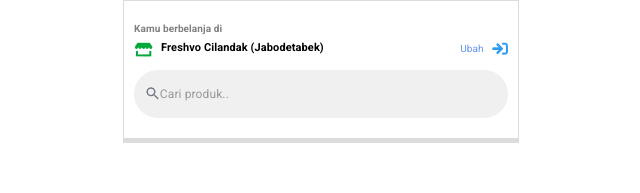
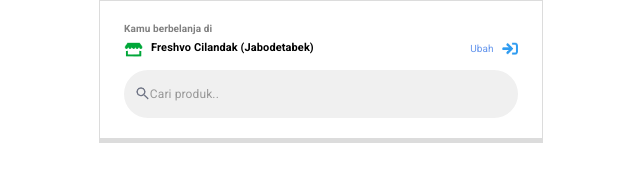
Before and after one commit to amelput/aplikasipertamaa, a React (Create React App) app: page / in a window 1280 px wide. Shown: the top 193 px of the page, without its empty margins (319-959 px from the left). Built offline with nearby package versions, Linux system fonts and the light colour scheme.

Commit message:
membuat headerr

```diff
--- a/src/App.css
+++ b/src/App.css
@@ -1,13 +1,16 @@
 .kotak {
-  max-width: 444px;
+
+}
+.Container {
+  width: 444px;
   padding-top: 20px;
   padding-left: 10px;
   padding-right: 10px;
   padding-bottom: 20px;
   border: 1px solid gainsboro;
   border-bottom: 5px solid gainsboro;
+}
 
-}
 .align-center {
   display: flex;
   align-items: center;
--- a/src/App.js
+++ b/src/App.js
@@ -7,8 +7,8 @@
 
 export default function App() {
   return (
-    <Container maxWidth="xs" style={{maxWidth: 444}}>
-    <div className="kotak">
+    <Container maxWidth="xs" className="Container">
+    <div className="kotak" >
       <div>
         <Typography style={{
           fontSize: 10,
```
